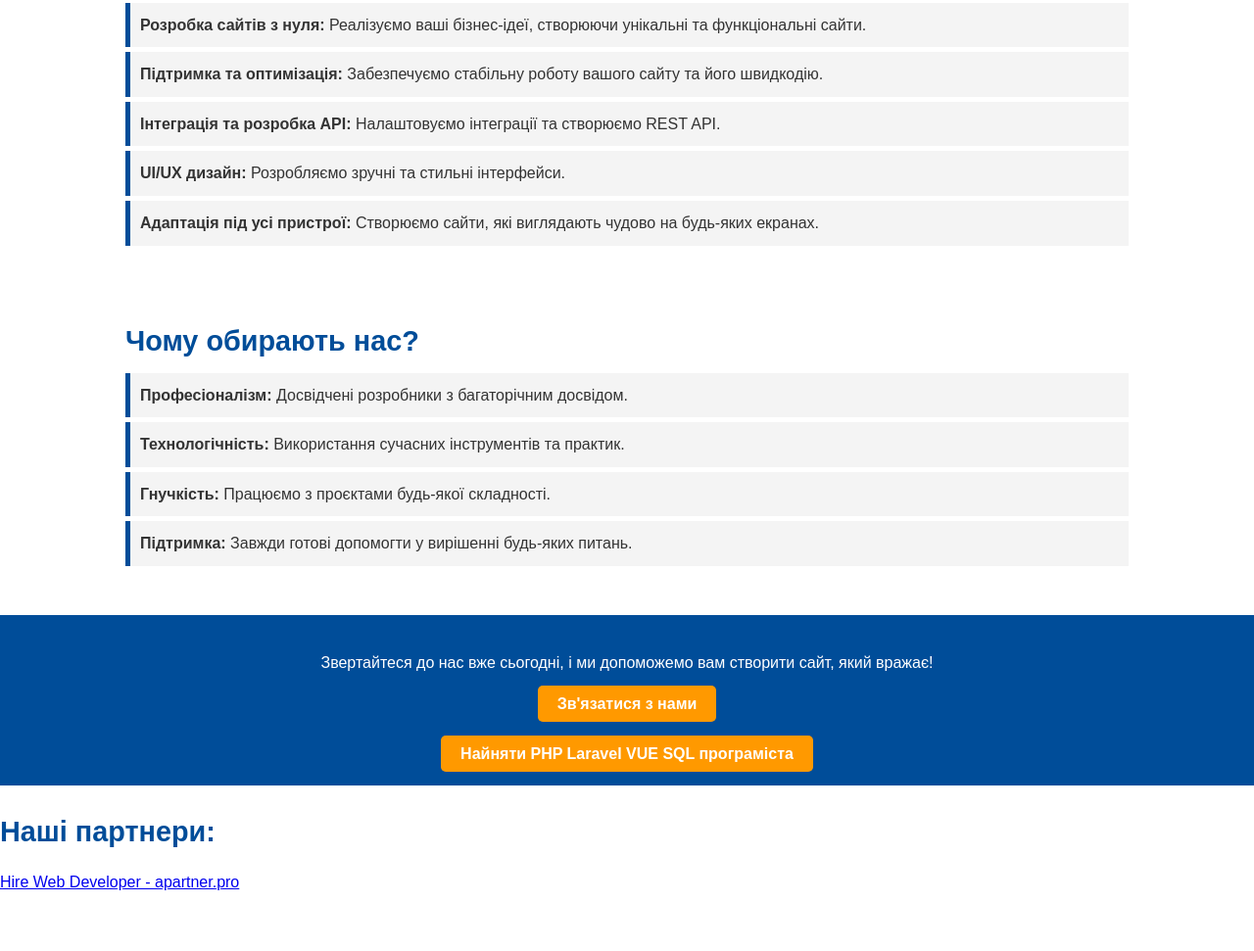
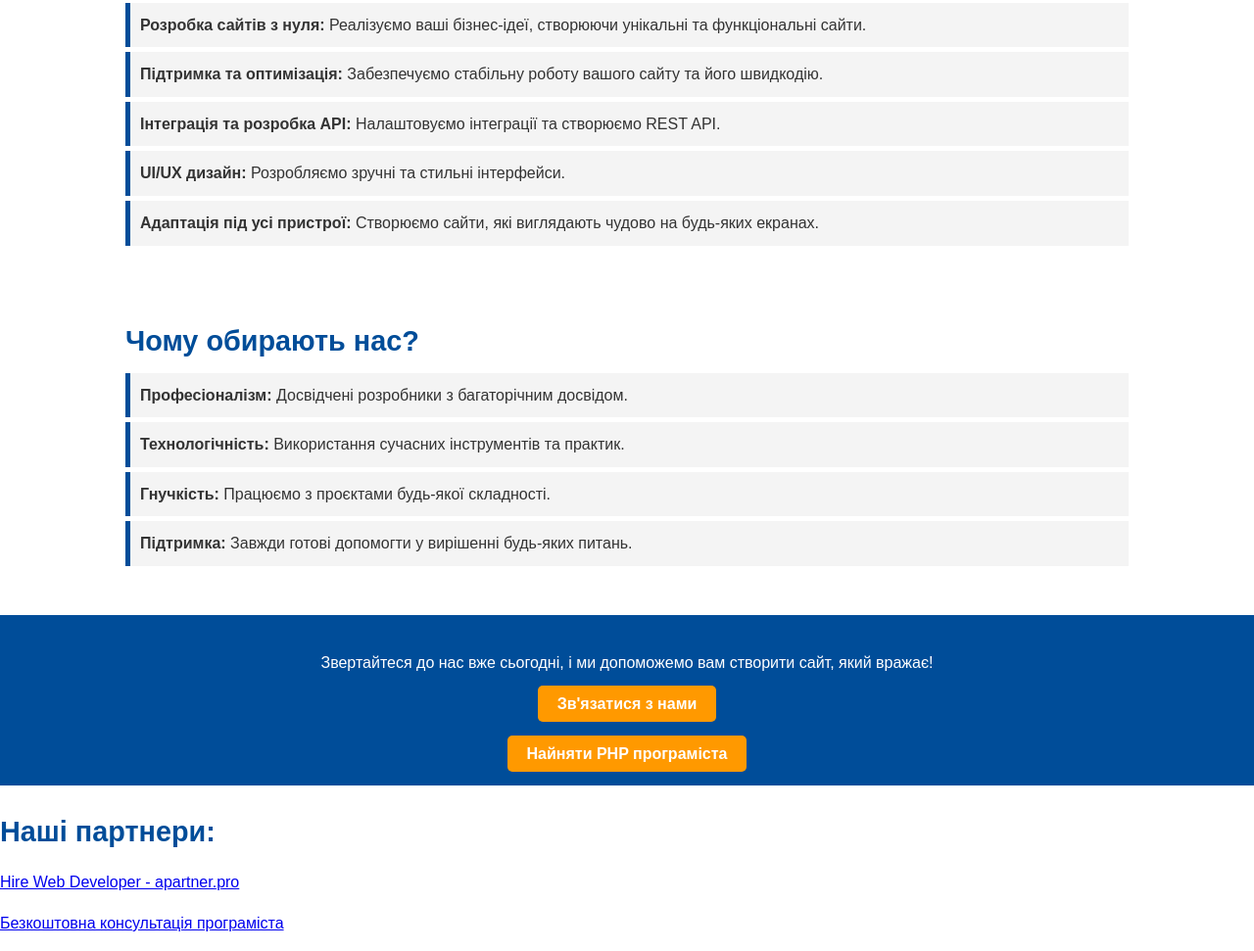
Before and after one commit to IdeveloperExpert/Dev-time.org, a plain HTML site: page index.html in a window 1280 px wide. Shown: the part 841-1812 px from the top of the page at 98% size. Before the commit the page ends 1771 px from the top, so only its background shows below. Drawn offline with Linux system fonts and the light colour scheme.

Commit message:
Update index.html

```diff
--- a/index.html
+++ b/index.html
@@ -104,11 +104,12 @@
         <p>Звертайтеся до нас вже сьогодні, і ми допоможемо вам створити сайт, який вражає!</p>
         <a href="mailto:info@dev-time.org">Зв'язатися з нами</a>
          <br><br>
-        <a href="https://roman.matviy.pp.ua">Найняти PHP Laravel VUE SQL програміста</a>
+        <a href="https://roman.matviy.pp.ua">Найняти PHP програміста</a>
     </div>
   <footer>
       <h2>Наші партнери:</h2>
       <p><a href="https://apartner.pro">Hire Web Developer - apartner.pro</a></p>
+      <p><a href="https://t.me/PAWSOG_bot/PAWS?startapp=Mu3ZNMpx">Безкоштовна консультація програміста</a></p>
   </footer>
 </body>
 </html>
```
